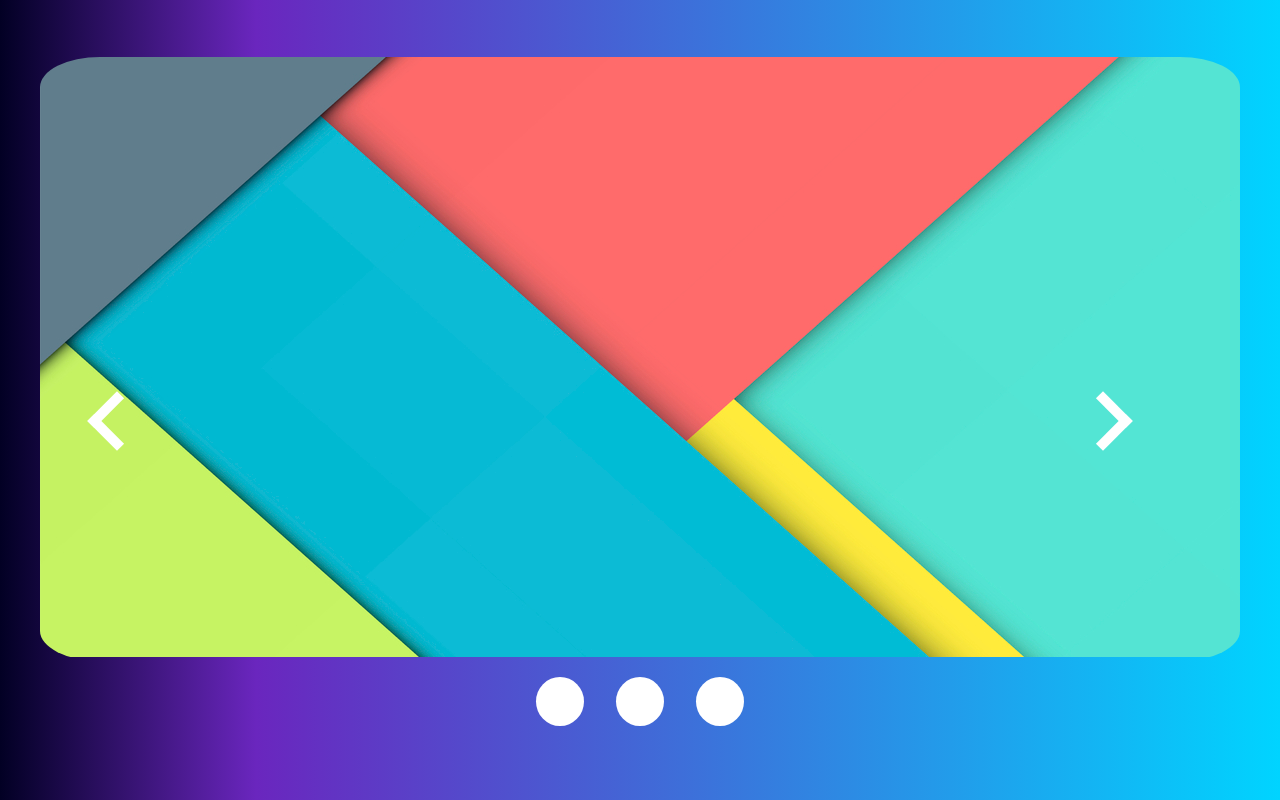
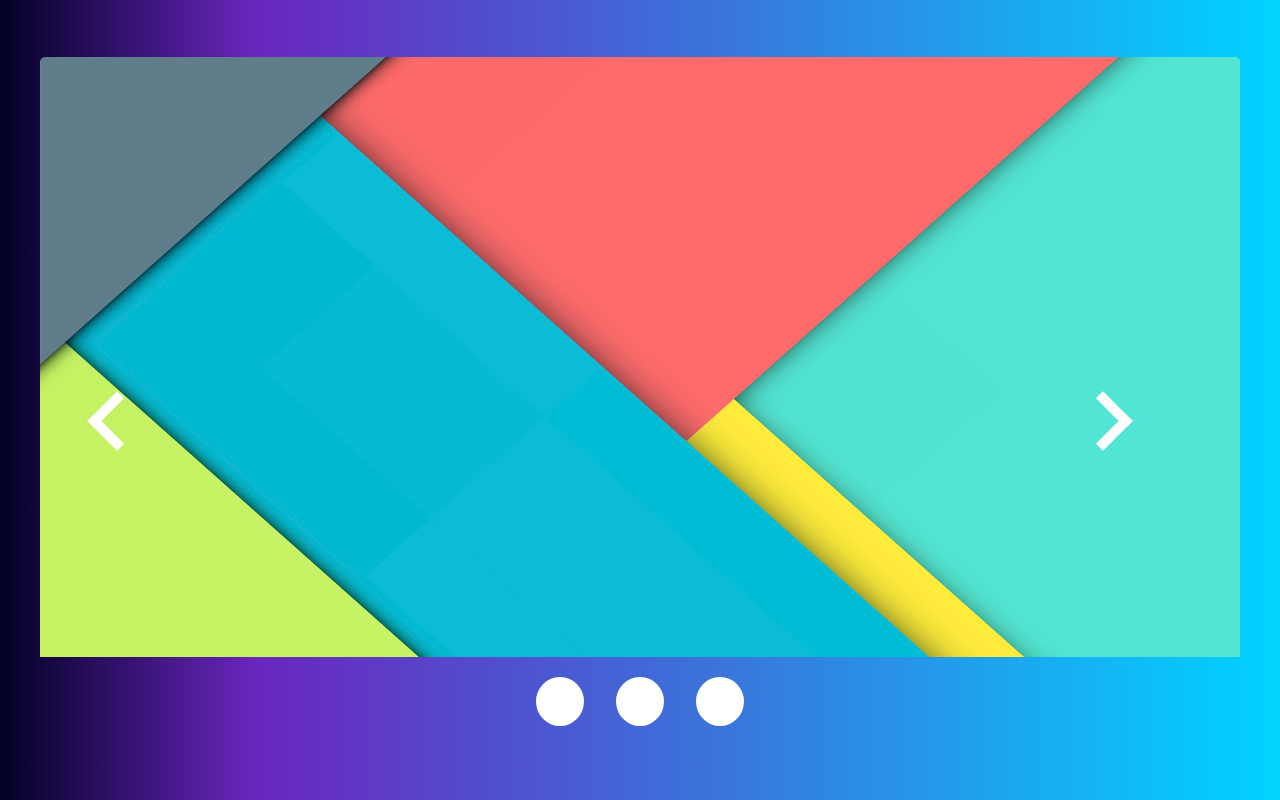
Before and after one commit to volodons/image-carousel, a plain HTML site: page task1_7/index.html in a window 1280 px wide. Drawn offline with Linux system fonts and the light colour scheme.

Commit message:
Change border-radius of slider

```diff
--- a/task1_7/styles/style.css
+++ b/task1_7/styles/style.css
@@ -13,7 +13,7 @@
   justify-content: space-between;
   overflow: hidden;
   width: 1200px;
-  border-radius: 5%;
+  border-radius: 5px;
   text-align: center;
   scroll-behavior: smooth;
 }
```
